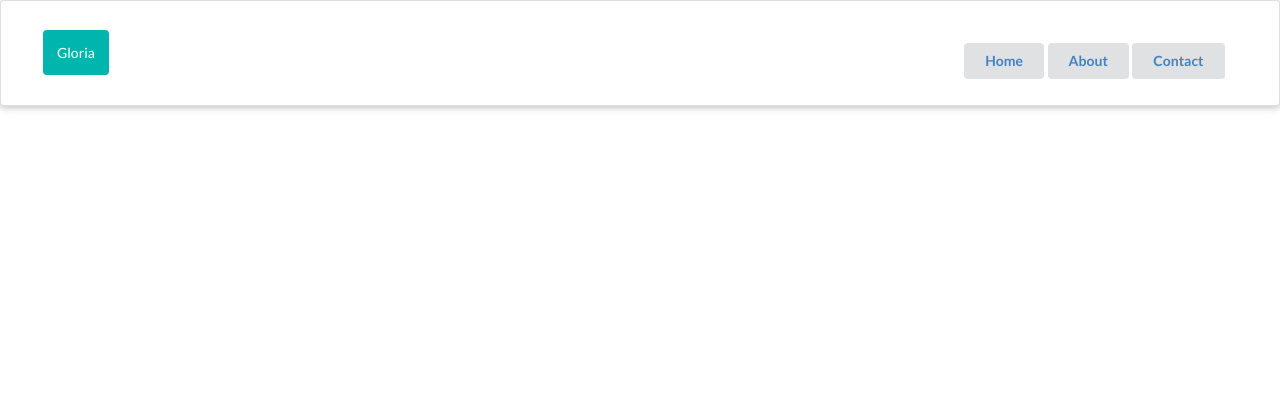
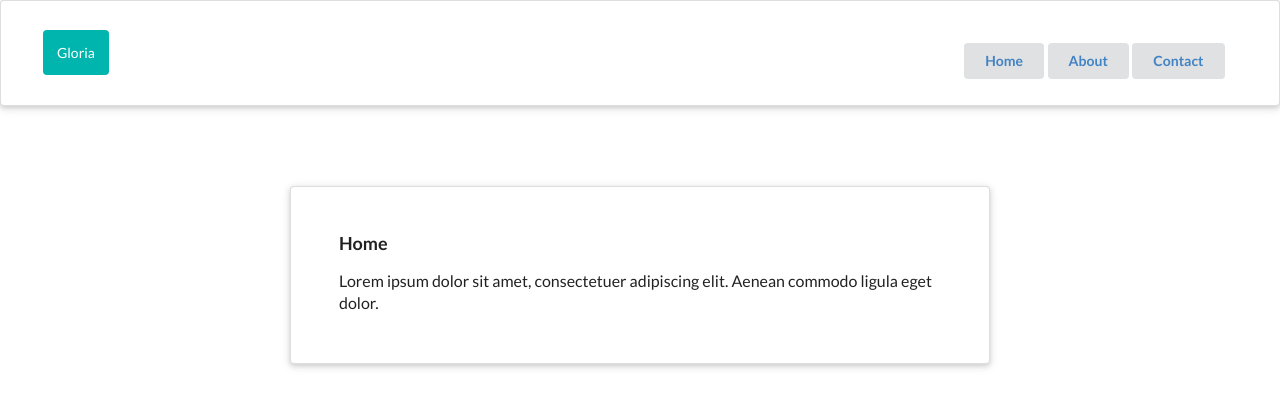
Before and after one commit to erenkrbl/React, a React (Create React App) app in the folder react-router/: page / in a window 1280 px wide. Shown: the top 408 px of the page. Built offline with nearby package versions, Linux system fonts and the light colour scheme.

Commit message:
Router render

```diff
--- a/react-router/src/App.js
+++ b/react-router/src/App.js
@@ -1,11 +1,23 @@
 import React from 'react';
+import {
+  BrowserRouter,
+  Route,
+} from 'react-router-dom'
 import Navbar from './components/Navbar';
+import Home from './components/Home';
+import About from './components/About';
+import Contact from './components/Contact';
 
 function App() {
   return (
-    <div className="App">
-      <Navbar />
-    </div>
+    <BrowserRouter>
+      <div className="App">
+        <Navbar />
+        <Route exact path="/" component= {Home} />
+        <Route path="/about" component= {About} />
+        <Route path="/contact" component= {Contact} />
+      </div>
+    </BrowserRouter>
   );
 }
 
```
